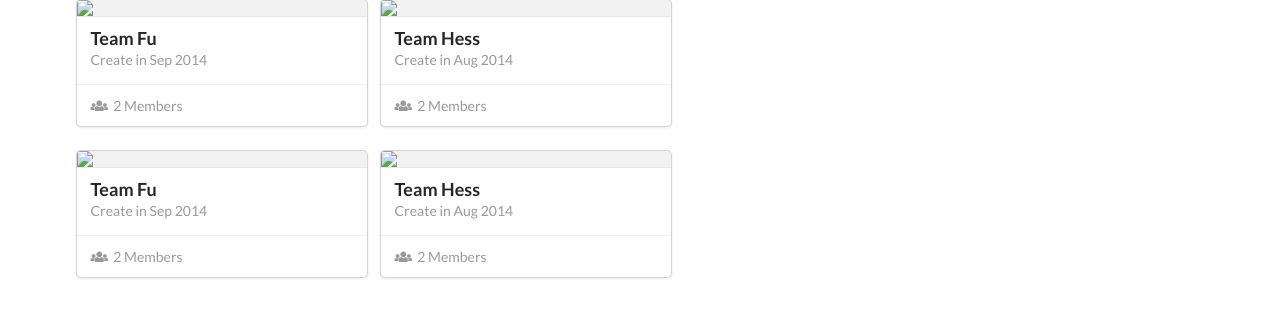
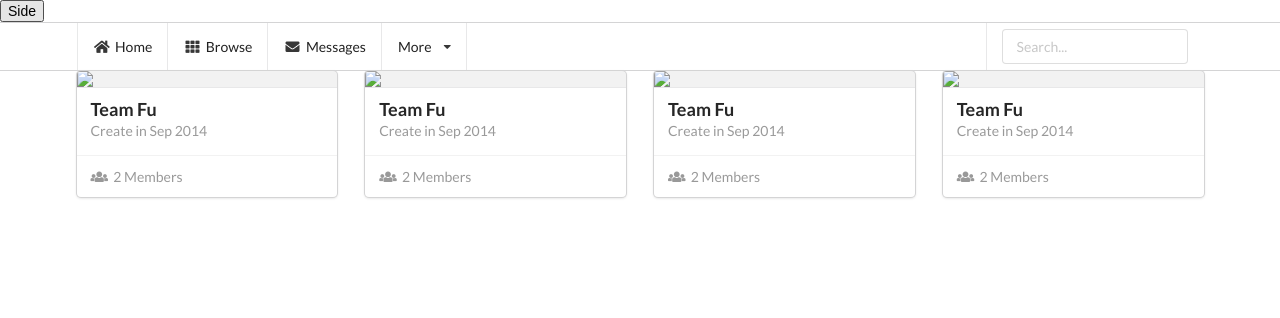
Before and after one commit to an21p/webstarter, a Django app: page / in a window 1280 px wide. Shown: the top 318 px of the page. Run offline with Django 3.2, Linux system fonts and the light colour scheme; some libraries are stand-ins or nearby versions.

Commit message:
New tricks

```diff
--- a/web/main/templates/base.html
+++ b/web/main/templates/base.html
@@ -18,15 +18,36 @@
     <script src="https://cdnjs.cloudflare.com/ajax/libs/semantic-ui/2.2.13/semantic.min.js"></script>
   </head>
   <body>
-      {% include 'includes/navbar.html' %}
-      <div class="container">
+      <div class="ui right vertical menu sidebar">
+        <a class="item">
+          Item 1
+        </a>
+        <a class="item">
+          Item 2
+        </a>
+        <a class="item">
+          Item 3
+        </a>
+      </div>
+      <div class="">
+        <button type="button" name="button" onclick="side()">Side</button>
+      </div>
+      <div class="pusher">
           <!-- Content here -->
+          {% include 'includes/navbar.html' %}
           {% block content %}{% endblock content %}
       </div>
-
       <div class="footer">
           <br>
           <br>
       </div>
+
+<script type="text/javascript">
+  function side() {
+    $('.sidebar')
+      .sidebar('setting', 'transition', 'overlay')
+      .sidebar('toggle')
+  }
+</script>
 </body>
 </html>
--- /dev/null
+++ b/web/main/templates/includes/card.html
@@ -0,0 +1,32 @@
+<div class="ui special cards">
+  <div class="card">
+    <div class="blurring dimmable image">
+      <div class="ui dimmer">
+        <div class="content">
+          <div class="center">
+            <div class="ui inverted button">Add Friend</div>
+          </div>
+        </div>
+      </div>
+      <img src="http://via.placeholder.com/500x500">
+    </div>
+    <div class="content">
+      <a class="header">Team Fu</a>
+      <div class="meta">
+        <span class="date">Create in Sep 2014</span>
+      </div>
+    </div>
+    <div class="extra content">
+      <a>
+        <i class="users icon"></i>
+        2 Members
+      </a>
+    </div>
+  </div>
+</div>
+
+<script type="text/javascript">
+  $('.special.cards .image').dimmer({
+    on: 'hover'
+  });
+</script>
--- a/web/main/templates/includes/navbar.html
+++ b/web/main/templates/includes/navbar.html
@@ -0,0 +1,25 @@
+<div class="ui attached stackable menu">
+  <div class="ui container">
+    <a class="item">
+      <i class="home icon"></i> Home
+    </a>
+    <a class="item">
+      <i class="grid layout icon"></i> Browse
+    </a>
+    <a class="item">
+      <i class="mail icon"></i> Messages
+    </a>
+    <div class="ui simple dropdown item">
+      More
+      <i class="dropdown icon"></i>
+      <div class="menu">
+        <a class="item"><i class="edit icon"></i> Edit Profile</a>
+        <a class="item"><i class="globe icon"></i> Choose Language</a>
+        <a class="item"><i class="settings icon"></i> Account Settings</a>
+      </div>
+    </div>
+    <div class="right item">
+      <div class="ui input"><input placeholder="Search..." type="text"></div>
+    </div>
+  </div>
+</div>
--- a/web/main/templates/index.html
+++ b/web/main/templates/index.html
@@ -3,119 +3,18 @@
 {% block title %}Home{% endblock %}
 
 {% block content %}
-<div class="ui container">
-  <div class="ui grid">
-    <div class="twelve wide column">
-      <div class="ui special cards">
-        <div class="card">
-          <div class="blurring dimmable image">
-            <div class="ui dimmer">
-              <div class="content">
-                <div class="center">
-                  <div class="ui inverted button">Add Friend</div>
-                </div>
-              </div>
-            </div>
-            <img src="http://via.placeholder.com/500x500">
-          </div>
-          <div class="content">
-            <a class="header">Team Fu</a>
-            <div class="meta">
-              <span class="date">Create in Sep 2014</span>
-            </div>
-          </div>
-          <div class="extra content">
-            <a>
-              <i class="users icon"></i>
-              2 Members
-            </a>
-          </div>
-        </div>
-        <div class="card">
-          <div class="blurring dimmable image">
-            <div class="ui inverted dimmer">
-              <div class="content">
-                <div class="center">
-                  <div class="ui primary button">Add Friend</div>
-                </div>
-              </div>
-            </div>
-            <img src="http://via.placeholder.com/500x500">
-          </div>
-          <div class="content">
-            <a class="header">Team Hess</a>
-            <div class="meta">
-              <span class="date">Create in Aug 2014</span>
-            </div>
-          </div>
-          <div class="extra content">
-            <a>
-              <i class="users icon"></i>
-              2 Members
-            </a>
-          </div>
-        </div>
-        <div class="card">
-          <div class="blurring dimmable image">
-            <div class="ui dimmer">
-              <div class="content">
-                <div class="center">
-                  <div class="ui inverted button">Add Friend</div>
-                </div>
-              </div>
-            </div>
-            <img src="http://via.placeholder.com/500x500">
-          </div>
-          <div class="content">
-            <a class="header">Team Fu</a>
-            <div class="meta">
-              <span class="date">Create in Sep 2014</span>
-            </div>
-          </div>
-          <div class="extra content">
-            <a>
-              <i class="users icon"></i>
-              2 Members
-            </a>
-          </div>
-        </div>
-        <div class="card">
-          <div class="blurring dimmable image">
-            <div class="ui inverted dimmer">
-              <div class="content">
-                <div class="center">
-                  <div class="ui primary button">Add Friend</div>
-                </div>
-              </div>
-            </div>
-            <img src="http://via.placeholder.com/500x500">
-          </div>
-          <div class="content">
-            <a class="header">Team Hess</a>
-            <div class="meta">
-              <span class="date">Create in Aug 2014</span>
-            </div>
-          </div>
-          <div class="extra content">
-            <a>
-              <i class="users icon"></i>
-              2 Members
-            </a>
-          </div>
-        </div>
-      </div>
-
-    </div>
-    <div class="six wide column"></div>
-    <div class="four wide column"></div>
-    <div class="four wide column"></div>
-    <div class="four wide column"></div>
+<div class="ui four column doubling stackable grid container">
+  <div class="column">
+    {% include 'includes/card.html' %}
+  </div>
+  <div class="column">
+    {% include 'includes/card.html' %}
+  </div>
+  <div class="column">
+    {% include 'includes/card.html' %}
+  </div>
+  <div class="column">
+    {% include 'includes/card.html' %}
   </div>
 </div>
-
-<script type="text/javascript">
-  $('.special.cards .image').dimmer({
-    on: 'hover'
-  });
-</script>
 {% endblock %}
```
